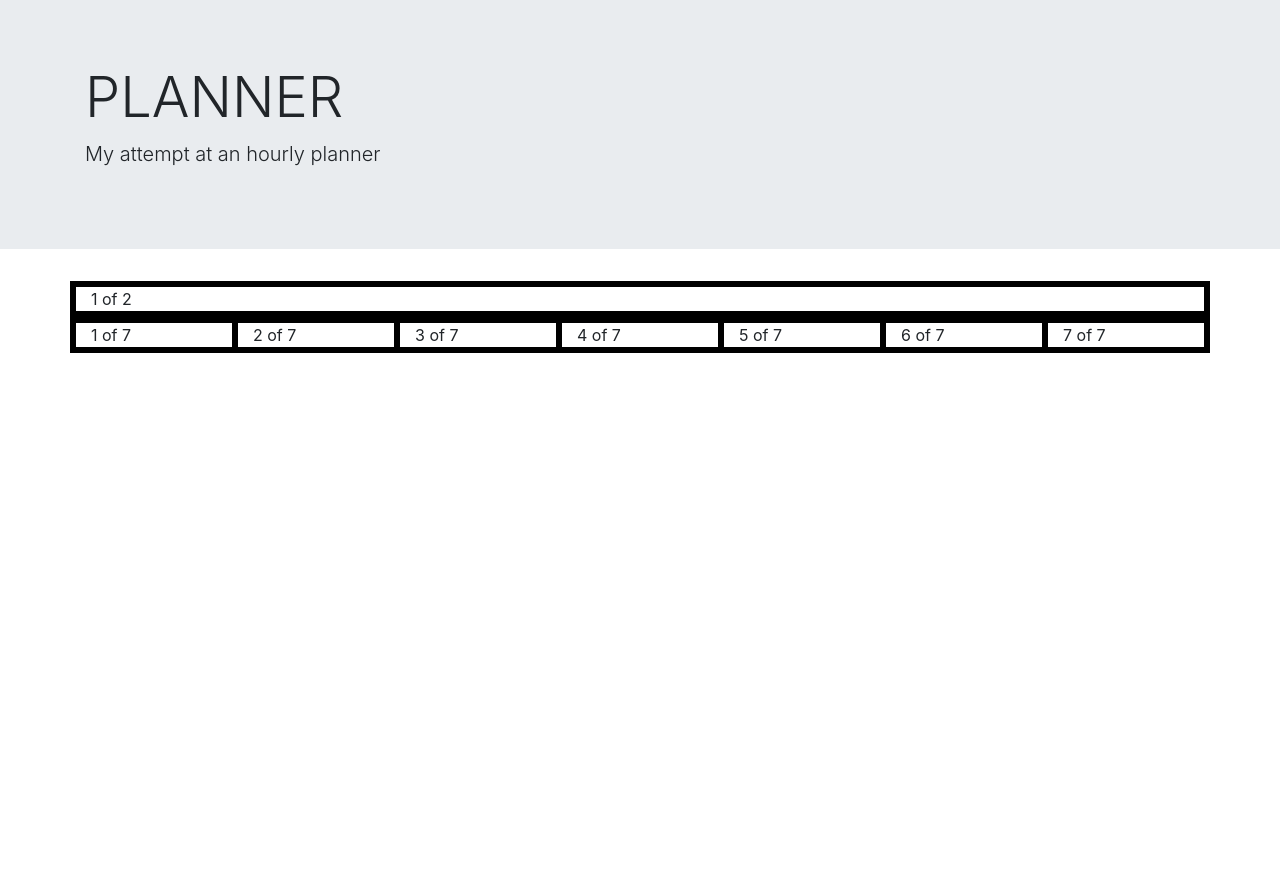
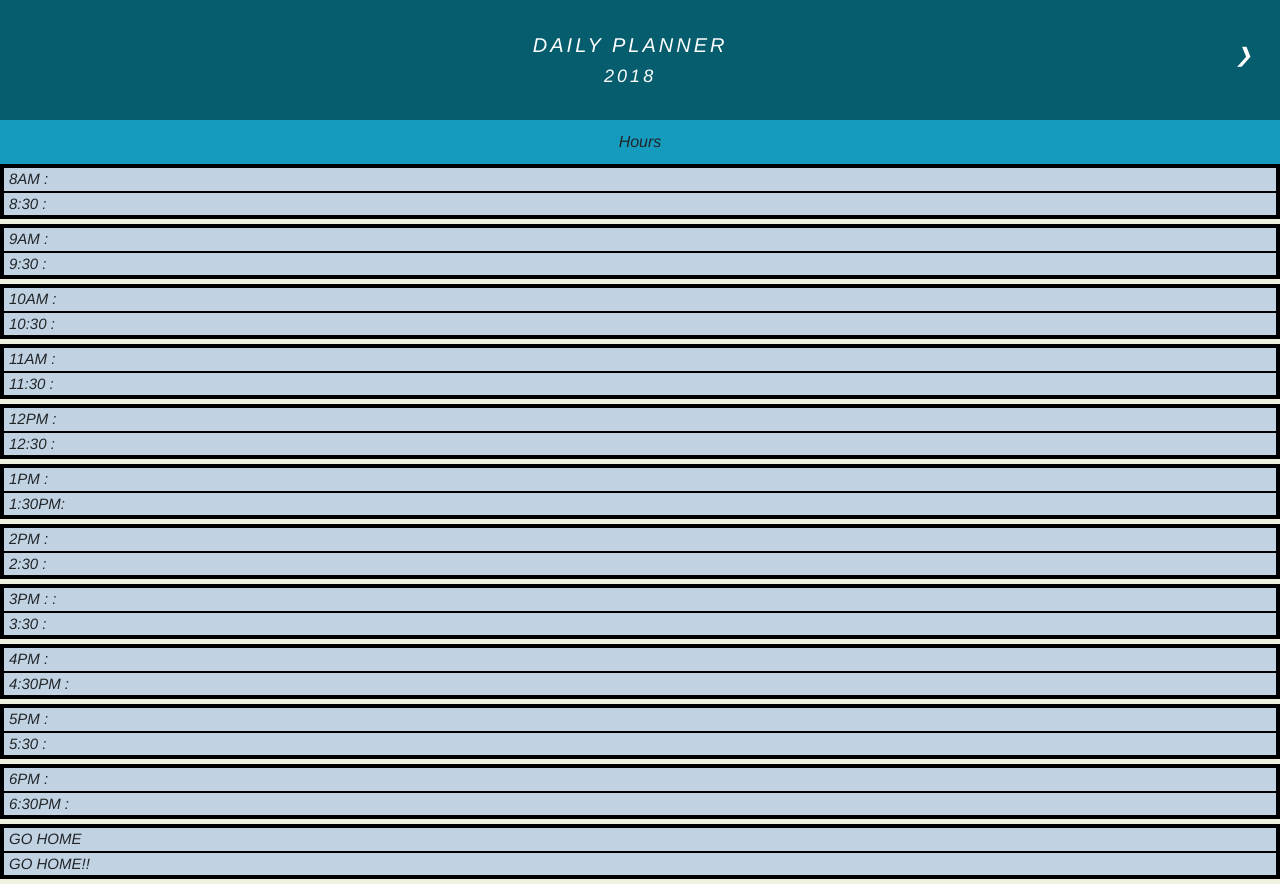
Before and after one commit to ABurk3435/Planner, a plain HTML site: page index.html in a window 1280 px wide. Before the commit the page ends 800 px from the top, so only its background shows below. Drawn offline with nearby package versions, Linux system fonts and the light colour scheme.

Commit message:
final layout added

```diff
--- a/index.html
+++ b/index.html
@@ -7,46 +7,101 @@
     <title>Document</title>
     <link rel="stylesheet" href="https://stackpath.bootstrapcdn.com/bootstrap/4.4.1/css/bootstrap.min.css" integrity="sha384-Vkoo8x4CGsO3+Hhxv8T/Q5PaXtkKtu6ug5TOeNV6gBiFeWPGFN9MuhOf23Q9Ifjh" crossorigin="anonymous">
     <link rel = "stylesheet" type = "text/css" href = "planner.css" />
+    <script src="https://code.jquery.com/jquery-3.4.1.slim.min.js" integrity="sha384-J6qa4849blE2+poT4WnyKhv5vZF5SrPo0iEjwBvKU7imGFAV0wwj1yYfoRSJoZ+n" crossorigin="anonymous"></script>
+    <script src="https://cdn.jsdelivr.net/npm/popper.js@1.16.0/dist/umd/popper.min.js" integrity="sha384-Q6E9RHvbIyZFJoft+2mJbHaEWldlvI9IOYy5n3zV9zzTtmI3UksdQRVvoxMfooAo" crossorigin="anonymous"></script>
+    <script src="https://stackpath.bootstrapcdn.com/bootstrap/4.4.1/js/bootstrap.min.js" integrity="sha384-wfSDF2E50Y2D1uUdj0O3uMBJnjuUD4Ih7YwaYd1iqfktj0Uod8GCExl3Og8ifwB6" crossorigin="anonymous"></script>
 
    </head>
 <body>
-    <div class="jumbotron jumbotron-fluid">
-        <div class="container">
-          <h1 class="display-4">PLANNER</h1>
-          <p class="lead">My attempt at an hourly planner</p>
+    <div class="currentday">
+        <ul>
+          <li class="next">&#10095;</li>
+          <li>Daily Planner<br><span style="font-size:18px">2018</span></li>
+        </ul>
       </div>
+
+      <ul class="hoursbar">
+        <li>Hours</li>
+
+      </ul>
+
+    <div class= ".container-fluid">
+        <div class="row-fluid">
+            <div class= "col">
+               <ul id="hours">
+                    <li>8AM  :</li>
+                    <li>8:30 :</li>
+                </ul>
             </div>
-    <div class="container container-fluid">
-        <div class="row">
-          <div class="col">
-            1 of 2
+            <div class= "col">
+                <ul id="hours">
+                    <li>9AM  :</li>
+                    <li>9:30 :</li>
+                </ul>
             </div>
+            <div class= "col">
+                <ul id="hours">
+                    <li>10AM  :</li>
+                    <li>10:30 :</li>
+                </ul>
             </div>
-        <div class="row">
-          <div class="col">
-            1 of 7
+            <div class= "col">
+                <ul id="hours">
+                    <li>11AM  :</li>
+                    <li>11:30 :</li>
+                </ul>
             </div>
-          <div class="col">
-            2 of 7
+            <div class= "col">
+                <ul id="hours">
+                    <li>12PM  :</li>
+                    <li>12:30 :</li>
+                </ul>
             </div>
-          <div class="col">
-            3 of 7
+            <div class= "col">
+                <ul id="hours">
+                    <li>1PM   :</li>
+                    <li>1:30PM:</li>
+                </ul>
             </div>
-          <div class="col">
-            4 of 7
+            <div class= "col">
+                <ul id="hours">
+                    <li>2PM  :</li>
+                    <li>2:30 :</li>
+                </ul>
             </div>
-          <div class="col">
-            5 of 7
+            <div class= "col">
+                <ul id="hours">
+                    <li>3PM  :  :</li>
+                    <li>3:30 :</li>
+                </ul>
             </div>
-          <div class="col">
-            6 of 7
+            <div class= "col">
+                <ul id="hours">
+                    <li>4PM  :</li>
+                    <li>4:30PM :</li>
+                </ul>
             </div>
-          <div class="col">
-            7 of 7
+            <div class= "col">
+                <ul id="hours">
+                    <li>5PM  :</li>
+                    <li>5:30 :</li>
+                </ul>
             </div>
+            <div class= "col">
+                <ul id="hours">
+                    <li>6PM :</li>
+                    <li>6:30PM :</li>
+                </ul>
+            </div>
+            <div class= "col">
+                <ul id="hours">
+                    <li>GO HOME</li>
+                    <li>GO HOME!!</li>
+                </ul>
             </div>
 
 
-
+       </div>
+    </div>
 </body>
 </html>
--- a/planner.css
+++ b/planner.css
@@ -1,9 +1,89 @@
-.row {
-    border-style: solid;
-    border-color: black;
-}
-.col {
-    border-style: solid;
-    border-color: black;
+
+ul {list-style-type: none;}
+body {font-family: 'Franklin Gothic Medium', 'Arial Narrow', Arial, sans-serif;
+        font-style: italic;
+        background-color: rgb(241, 241, 223);
 
 }
+
+/* Month header */
+.currentday {
+  padding: 30px 25px;
+  width: 100%;
+  background: rgb(5, 93, 109);
+  text-align: center;
+}
+
+/* Month list */
+.currentday ul {
+  margin: 0;
+  padding: 0;
+}
+
+.currentday ul li {
+  color: white;
+  font-size: 20px;
+  text-transform: uppercase;
+  letter-spacing: 3px;
+}
+
+
+
+/* Next button */
+.currentday .next {
+  float: right;
+  padding-top: 10px;
+}
+
+/* Weekdays (Mon-Sun) */
+.hoursbar {
+  margin: 0;
+  padding: 10px 0;
+  background-color:rgb(21, 155, 189);
+  text-align: center;
+}
+
+.hoursbar li {
+  display: inline-block;
+  width: 13.6%;
+
+  text-align: center;
+}
+
+
+#hours {
+  padding: 0px;
+  background: #eee;
+  margin: 0;
+
+  border: 3px solid black;
+
+}
+
+#hours li {
+  list-style-type: none;
+  width: 100%;
+  text-align: left;
+  padding-left: 5px;
+
+  font-size:15px;
+  color: solid black;
+  border: 1px solid black;
+  background-color: rgb(193, 211, 226);
+
+}
+
+
+#hours li .active {
+  padding: 5px;
+  background: #1abc9c;
+  color: white !important;
+
+}
+
+.col {
+    height: 60px;
+
+    padding: 0px;
+
+}
```
Lines whose indentation alone changed are shown as unchanged.
